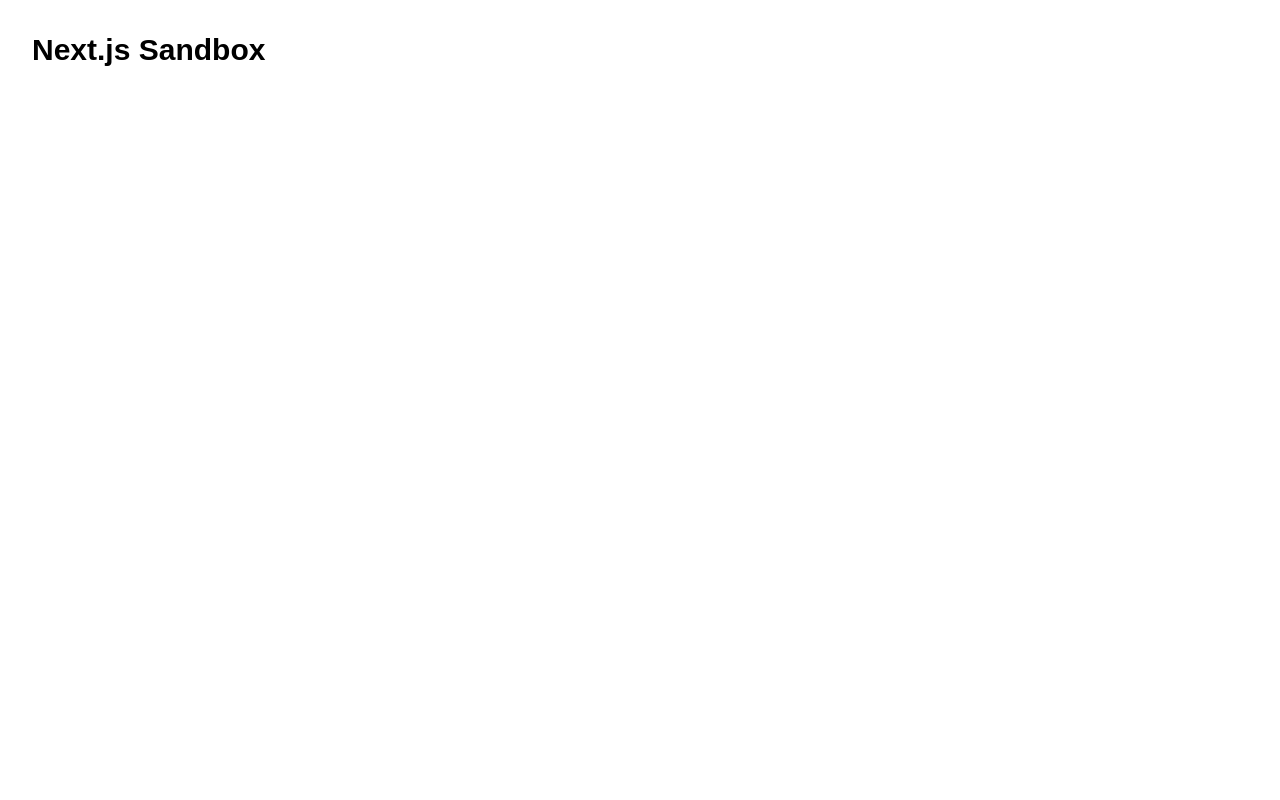
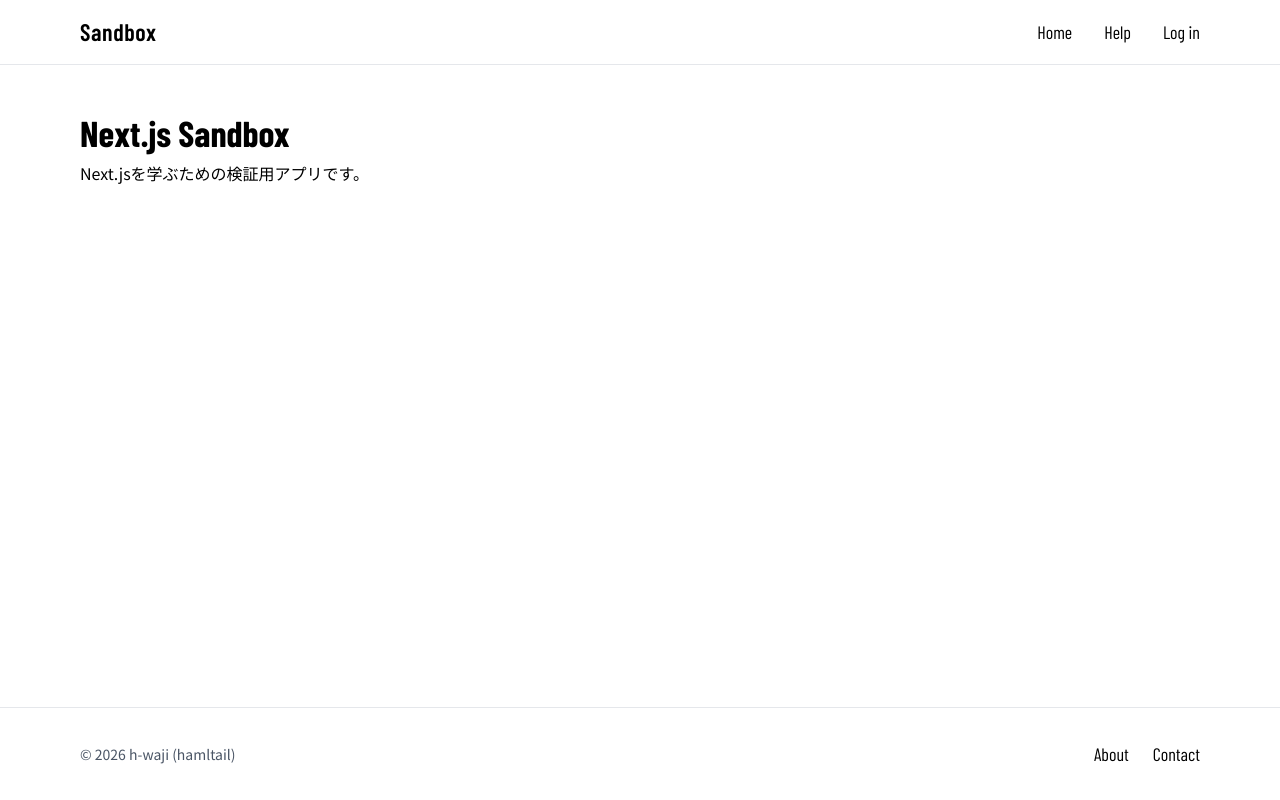
Before and after one commit to hamltail/nextjs-sandbox, a Next.js app: page / in a window 1280 px wide. Built offline with nearby package versions, Linux system fonts and the light colour scheme.

Commit message:
共通レイアウトを実装

```diff
--- a/app/globals.css
+++ b/app/globals.css
@@ -1,5 +1,14 @@
 @import "tailwindcss";
 
 body {
-  font-family: Arial, Helvetica, sans-serif;
+  font-family: var(--font-noto-sans-jp), sans-serif;
 }
+
+.font-en {
+  font-family: var(--font-barlow-condensed), sans-serif;
+}
+
+@theme {
+  --breakpoint-md: 48rem;  /* 768px */
+  --breakpoint-xl: 75rem;  /* 1200px */
+}
--- a/app/layout.tsx
+++ b/app/layout.tsx
@@ -1,9 +1,27 @@
+// Next.js
 import type { Metadata } from "next";
+import { Barlow_Condensed, Noto_Sans_JP } from "next/font/google";
+// Components
+import Footer from "@/components/Footer";
+import Header from "@/components/Header";
+// Global Styles
 import "./globals.css";
 
+const notoSansJp = Noto_Sans_JP({
+  variable: "--font-noto-sans-jp",
+  subsets: ["latin"],
+  weight: ["400", "500", "700"],
+});
+
+const barlowCondensed = Barlow_Condensed({
+  variable: "--font-barlow-condensed",
+  subsets: ["latin"],
+  weight: ["400", "500", "600", "700"],
+});
+
 export const metadata: Metadata = {
-  title: "Next.js Sandbox",
-  description: "Next.js の学習・検証用プロジェクト",
+  title: "Sandbox",
+  description: "Next.js learning sandbox",
 };
 
 export default function RootLayout({
@@ -12,8 +30,19 @@
   children: React.ReactNode;
 }>) {
   return (
-    <html lang="ja">
-      <body>{children}</body>
+    <html
+      lang="ja"
+      className={`${notoSansJp.variable} ${barlowCondensed.variable}`}
+    >
+      <body className="flex min-h-screen flex-col">
+        <Header />
+
+        <main className="flex-1">
+          {children}
+        </main>
+
+        <Footer />
+      </body>
     </html>
   );
 }
--- a/app/page.tsx
+++ b/app/page.tsx
@@ -1,7 +1,17 @@
+import Container from "@/components/Container";
+
 export default function Home() {
   return (
-    <main className="p-8">
-      <h1 className="text-3xl font-bold">Next.js Sandbox</h1>
-    </main>
+    <section className="px-7 py-12 md:px-11 xl:px-0">
+      <Container>
+        <h1 className="font-en text-4xl font-bold">
+          Next.js Sandbox
+        </h1>
+
+        <p className="mt-2">
+          Next.jsを学ぶための検証用アプリです。
+        </p>
+      </Container>
+    </section>
   );
 }
--- /dev/null
+++ b/components/Container.tsx
@@ -0,0 +1,11 @@
+type ContainerProps = {
+  children: React.ReactNode;
+};
+
+export default function Container({ children }: ContainerProps) {
+  return (
+    <div className="mx-auto w-full max-w-[1120px]">
+      {children}
+    </div>
+  );
+}
--- /dev/null
+++ b/components/Footer.tsx
@@ -0,0 +1,37 @@
+import Link from "next/link";
+
+import Container from "./Container";
+
+const navigationItems = [
+  { label: "About", href: "/about" },
+  { label: "Contact", href: "/contact" },
+];
+
+export default function Footer() {
+  return (
+    <footer className="border-t border-gray-200 px-7 py-8 md:px-11 xl:px-0">
+      <Container>
+        <div className="flex flex-col gap-4 md:flex-row md:items-center md:justify-between">
+          <small className="text-sm text-gray-600">
+            © {new Date().getFullYear()} h-waji (hamltail)
+          </small>
+
+          <nav aria-label="フッターナビゲーション">
+            <ul className="font-en flex items-center gap-6 text-lg">
+              {navigationItems.map((item) => (
+                <li key={item.href}>
+                  <Link
+                    href={item.href}
+                    className="transition-opacity hover:opacity-60"
+                  >
+                    {item.label}
+                  </Link>
+                </li>
+              ))}
+            </ul>
+          </nav>
+        </div>
+      </Container>
+    </footer>
+  );
+}
--- /dev/null
+++ b/components/Header.tsx
@@ -0,0 +1,41 @@
+import Link from "next/link";
+
+import Container from "./Container";
+
+const navigationItems = [
+  { label: "Home", href: "/" },
+  { label: "Help", href: "/help" },
+  { label: "Log in", href: "/login" },
+];
+
+export default function Header() {
+  return (
+    <header className="border-b border-gray-200 px-7 md:px-11 xl:px-0">
+      <Container>
+        <div className="flex min-h-16 items-center justify-between gap-6">
+          <Link
+            href="/"
+            className="font-en text-2xl font-semibold tracking-wide"
+          >
+            Sandbox
+          </Link>
+
+          <nav aria-label="メインナビゲーション">
+            <ul className="font-en flex items-center gap-4 text-lg md:gap-8">
+              {navigationItems.map((item) => (
+                <li key={item.href}>
+                  <Link
+                    href={item.href}
+                    className="transition-opacity hover:opacity-60"
+                  >
+                    {item.label}
+                  </Link>
+                </li>
+              ))}
+            </ul>
+          </nav>
+        </div>
+      </Container>
+    </header>
+  );
+}
```
